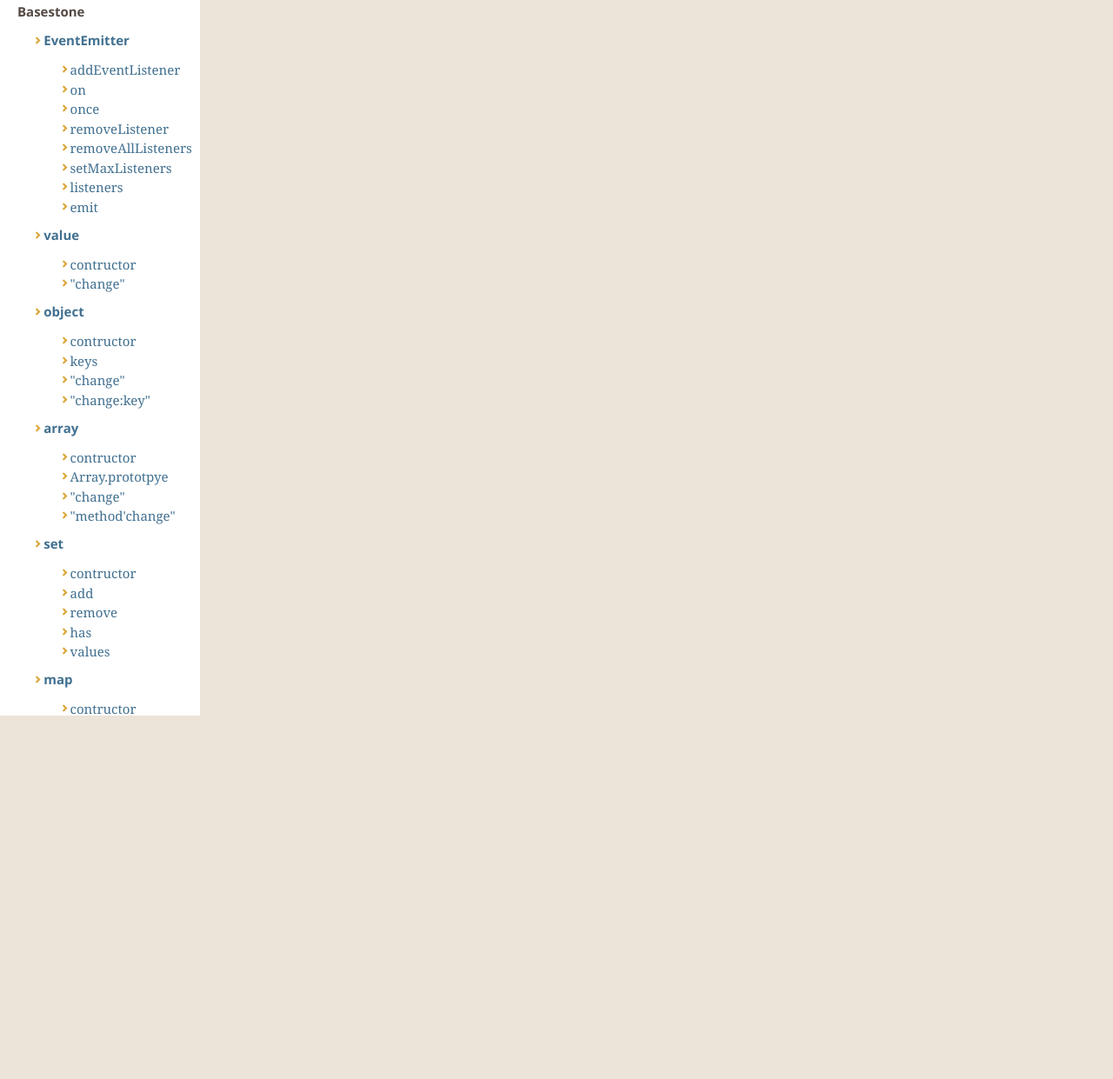
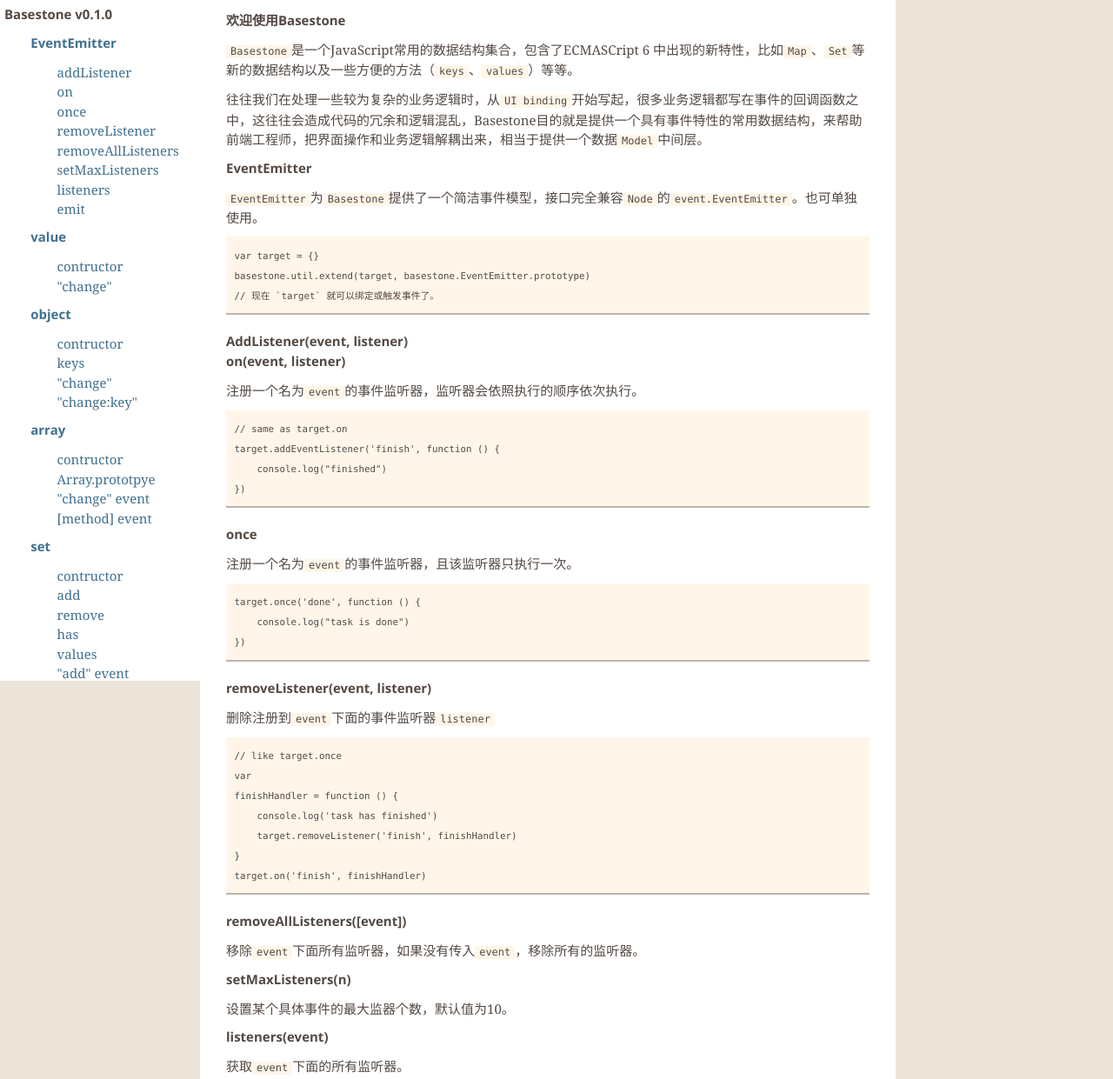
Before and after one commit to island205/basestone, a plain HTML site: page doc.html in a window 1280 px wide. Shown: the part 17-1258 px from the top of the page at 87% size. Before the commit the page ends 800 px from the top, so only its background shows below. Drawn offline with nearby package versions, Linux system fonts and the light colour scheme.

Commit message:
eventemitter doc

```diff
--- a/doc.html
+++ b/doc.html
@@ -13,32 +13,90 @@
         <script type="text/javascript" src="https://ajax.googleapis.com/ajax/libs/jquery/1.7.1/jquery.min.js"></script>
     </head>
     <body>
-    <div class="main-content"></div>
+        <div class="main-content">
+            <h3>欢迎使用Basestone</h3>
+
+            <p><code>Basestone</code>是一个JavaScript常用的数据结构集合，包含了ECMASCript 6 中出现的新特性，比如<code>Map</code>、<code>Set</code>等新的数据结构以及一些方便的方法（<code>keys</code>、<code>values</code>）等等。</p>
+            <p>往往我们在处理一些较为复杂的业务逻辑时，从<code>UI binding</code>开始写起，很多业务逻辑都写在事件的回调函数之中，这往往会造成代码的冗余和逻辑混乱，Basestone目的就是提供一个具有事件特性的常用数据结构，来帮助前端工程师，把界面操作和业务逻辑解耦出来，相当于提供一个数据<code>Model</code>中间层。</p>
+            <section id="EventEmitter">
+                <h4>EventEmitter</h4>
+                <p><code>EventEmitter</code>为<code>Basestone</code>提供了一个简洁事件模型，接口完全兼容<code>Node</code>的<code>event.EventEmitter</code>。也可单独使用。</p>
+
+                <pre><code>var target = {}
+basestone.util.extend(target, basestone.EventEmitter.prototype)
+// 现在 `target` 就可以绑定或触发事件了。</code></pre>
+
+                <h6 id="addListener">AddListener(event, listener)</h6>
+                <h6 id="on">on(event, listener)</h6>
+                <p>注册一个名为<code>event</code>的事件监听器，监听器会依照执行的顺序依次执行。</p>
+                <pre><code>// same as target.on
+target.addEventListener('finish', function () {
+    console.log("finished")
+})</code></pre>
+
+                <h6 id="once">once</h6>
+                <p>注册一个名为<code>event</code>的事件监听器，且该监听器只执行一次。</p>
+                <pre><code>target.once('done', function () {
+    console.log("task is done")
+})</code></pre>
+
+                <h6 id="removeListener">removeListener(event, listener)</h6>
+                <p>删除注册到<code>event</code>下面的事件监听器<code>listener</code></p>
+                <pre><code>// like target.once
+var
+finishHandler = function () {
+    console.log('task has finished')
+    target.removeListener('finish', finishHandler)
+}
+target.on('finish', finishHandler)
+</code></pre>
+
+                <h6 id="removeAllListeners">removeAllListeners([event])</h6>
+                <p>移除<code>event</code>下面所有监听器，如果没有传入<code>event</code>，移除所有的监听器。</p>
+            </section>
+
+                <h6 class="setMaxListeners">setMaxListeners(n)</h6>
+                <p>设置某个具体事件的最大监器个数，默认值为10。</p>
+
+
+                <h6 class="listeners">listeners(event)</h6>
+                <p>获取<code>event</code>下面的所有监听器。</p>
+
+
+                <h6 class="emit">emit(event, [arg1, [arg2] ...])</h6>
+                <p>触发事件<code>event</code>，可以传递一些参数。</p>
+                <pre><code>target.on('finish', function (time) {
+    console.log(time + ":finished")
+}
+target.emit('finish', Date.now)</code></pre>
+
+        </div>
         <div class="sidebar">
-        <h1>Basestone</h1>
+            <br />
+            <h1>Basestone <sub>v0.1.0</sub> </h1>
             <ul>
                 <li>
-                <h2><a href="">EventEmitter</a></h2>
+                <h4><a href="#EventEmitter">EventEmitter</a></h4>
                 <ul>
-                    <li><a href="">addEventListener</a></li>
-                    <li><a href="">on</a></li>
-                    <li><a href="">once</a></li>
-                    <li><a href="">removeListener</a></li>
-                    <li><a href="">removeAllListeners</a></li>
-                    <li><a href="">setMaxListeners</a></li>
-                    <li><a href="">listeners</a></li>
-                    <li><a href="">emit</a></li>
+                    <li><a href="#addListener">addListener</a></li>
+                    <li><a href="#on">on</a></li>
+                    <li><a href="#once">once</a></li>
+                    <li><a href="#removeListener">removeListener</a></li>
+                    <li><a href="#removeAllListeners">removeAllListeners</a></li>
+                    <li><a href="#setMaxListeners">setMaxListeners</a></li>
+                    <li><a href="#listeners">listeners</a></li>
+                    <li><a href="#emit">emit</a></li>
                 </ul>
                 </li>
                 <li>
-                <h2><a href="">value</a></h2>
+                <h4><a href="">value</a></h4>
                 <ul>
                     <li><a href="">contructor</a></li>
                     <li><a href="">"change"</a></li>
                 </ul>
                 </li>
                 <li>
-                <h2><a href="">object</a></h2>
+                <h4><a href="">object</a></h4>
                 <ul>
                     <li><a href="">contructor</a></li>
                     <li><a href="">keys</a></li>
@@ -47,35 +105,45 @@
                 </ul>
                 </li>
                 <li>
-                <h2><a href="">array</a></h2>
+                <h4><a href="">array</a></h4>
                 <ul>
                     <li><a href="">contructor</a></li>
                     <li><a href="">Array.prototpye</a></li>
-                    <li><a href="">"change"</a></li>
-                    <li><a href="">"method'change"</a></li>
+                    <li><a href="">"change" event</a></li>
+                    <li><a href="">[method] event</a></li>
                 </ul>
                 </li>
                 <li>
-                <h2><a href="">set</a></h2>
+                <h4><a href="">set</a></h4>
                 <ul>
                     <li><a href="">contructor</a></li>
                     <li><a href="">add</a></li>
                     <li><a href="">remove</a></li>
                     <li><a href="">has</a></li>
                     <li><a href="">values</a></li>
+                    <li><a href="">"add" event</a></li>
+                    <li><a href="">"remove" event</a></li>
+                    <li><a href="">"change" event</a></li>
                 </ul>
                 </li>
                 <li>
-                <h2><a href="">map</a></h2>
+                <h4><a href="">map</a></h4>
                 <ul>
                     <li><a href="">contructor</a></li>
-                    <li><a href="">add</a></li>
+                    <li><a href="">set</a></li>
                     <li><a href="">remove</a></li>
+                    <li><a href="">get</a></li>
                     <li><a href="">has</a></li>
+                    <li><a href="">keys</a></li>
                     <li><a href="">values</a></li>
+                    <li><a href="">"remove" event</a></li>
+                    <li><a href="">"change" event</a></li>
                 </ul>
                 </li>
             </ul>
+            <br />
+            <br />
+            <br />
         </div>
     </body>
 </html>
--- a/stylesheets/doc.css
+++ b/stylesheets/doc.css
@@ -1,15 +1,20 @@
-.main_content {
-    width:100%;
-    margin-left:40px;
+ul li {
+    background:0;
+}
+.main-content {
+    width:740px;
+    margin-left:230px;
+    background:white;
+    padding:30px;
 }
 
 .sidebar {
-    width:190px;
+    width:220px;
     position:fixed;
     background-color:white;
     top:0;
     left:0;
     height:100%;
-    padding:20px; 5px;
+    padding: 0px 5px;
     overflow-y: scroll;
 }
```
Lines whose indentation alone changed are shown as unchanged.
